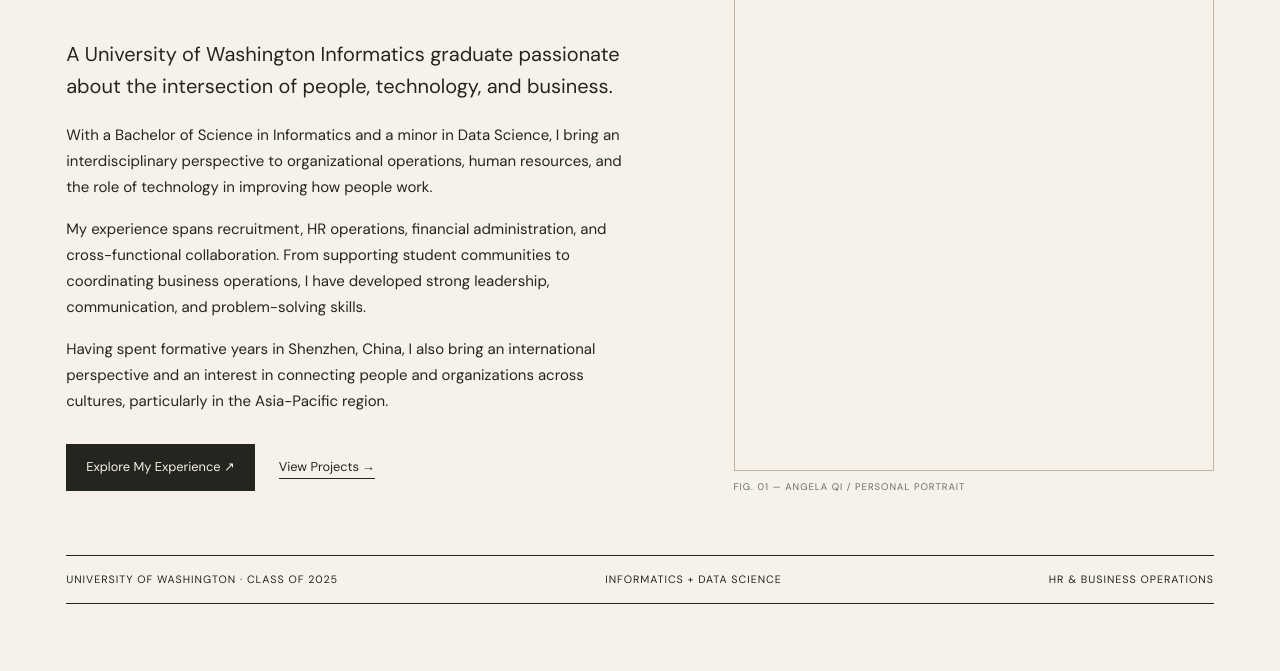
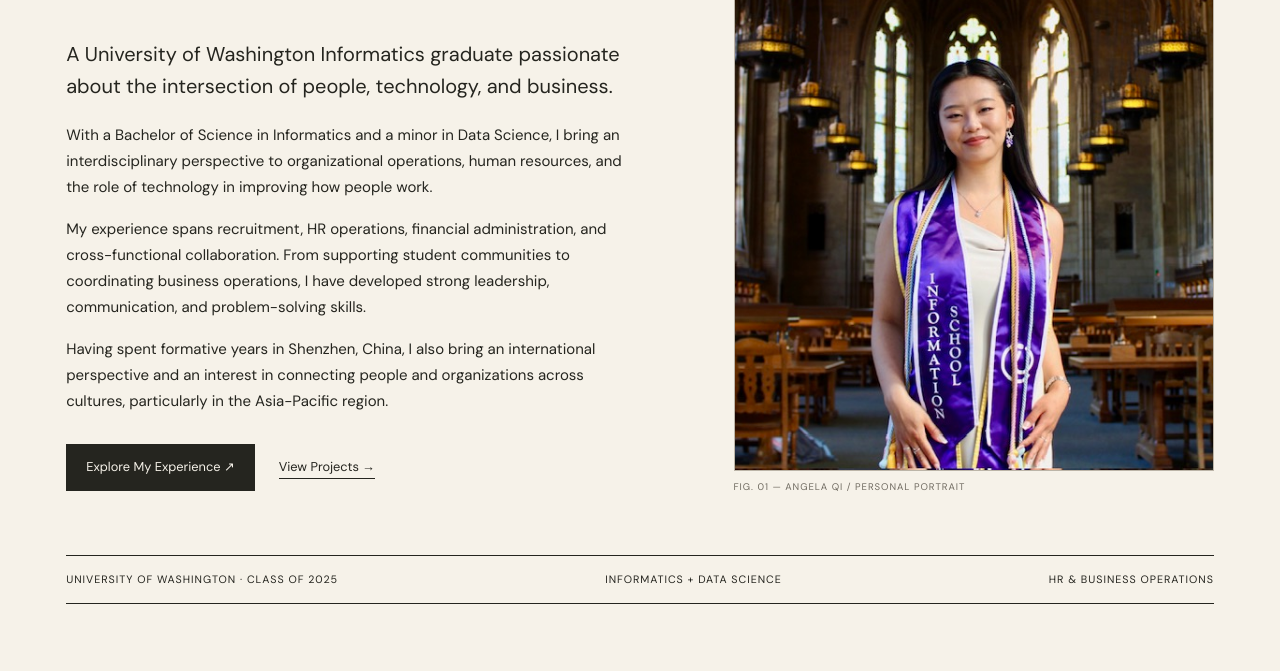
Before and after one commit to Angela-Qii/angela-qii.github.io, a plain HTML site: page index.html in a window 1280 px wide. Shown: the part 490-1161 px from the top of the page. Drawn offline with nearby package versions, Linux system fonts and the light colour scheme.

Commit message:
Update image source path for hero photo

```diff
--- a/index.html
+++ b/index.html
@@ -79,7 +79,7 @@
 
       <figure class="hero-photo">
         <img
-           src="angela-portrait.jpg"
+           src="assets/angela-portrait.jpg"
             alt="Angela Qi at the University of Washington"
         >
         <figcaption>
```
